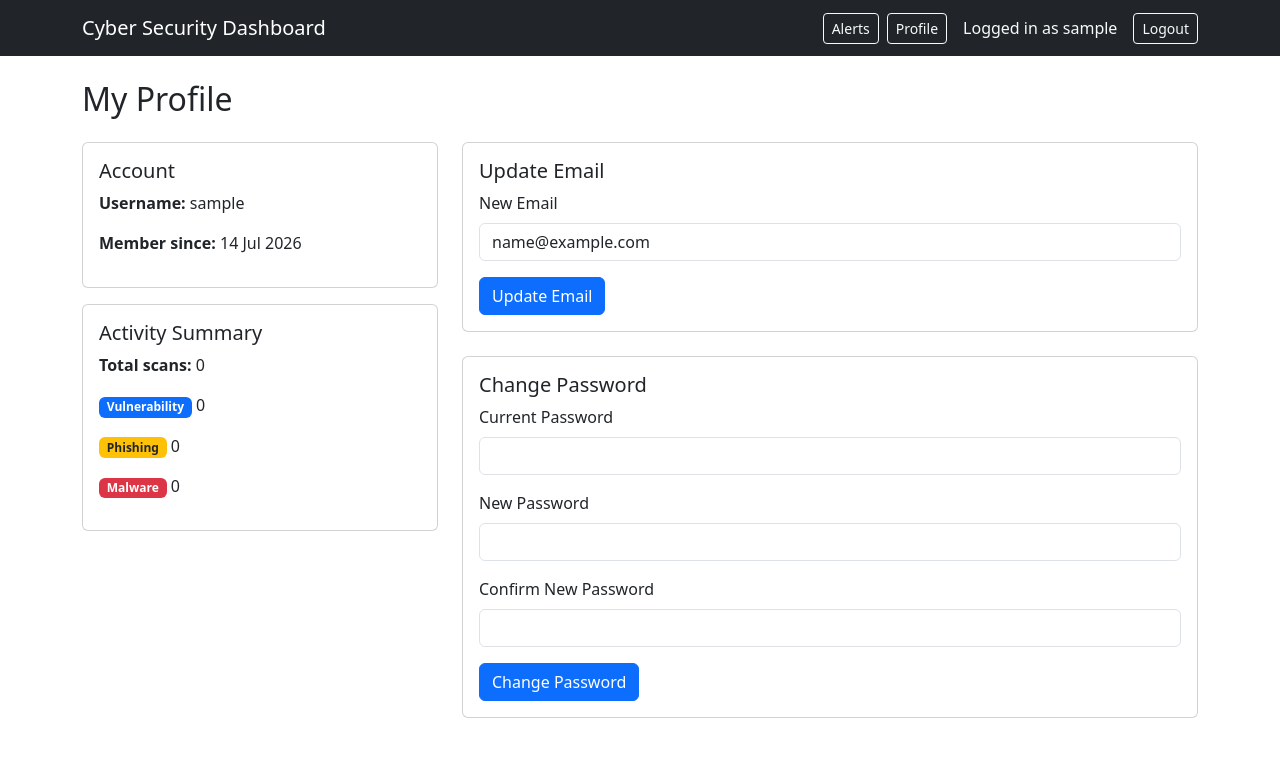
After one commit to Rith239/cyber_dashboard, a Flask app: page /profile in a window 1280 px wide. The commit adds this page. Shown: the top 757 px of the page. Run offline with Flask 3, Linux system fonts and the light colour scheme; the visitor is signed in with stand-in values (Sample User, id 1); data that the repository does not hold is empty; some libraries are stand-ins or nearby versions.

Commit message:
Add user profile page with email update and password change (re-authenticated)

```diff
--- a/app/__init__.py
+++ b/app/__init__.py
@@ -49,13 +49,11 @@ def create_app():
     from app.alerts import alerts_bp
     app.register_blueprint(alerts_bp, url_prefix='/')
 
+    from app.profile import profile_bp
+    app.register_blueprint(profile_bp, url_prefix='/')
+
     @app.context_processor
     def inject_unread_alert_count():
-        """
-        Makes 'unread_alert_count' automatically available in every
-        template (used by the navbar badge in base.html), without
-        needing to pass it manually from every single route.
-        """
         if current_user.is_authenticated:
             from app.models import Alert
             count = Alert.query.filter_by(user_id=current_user.id, is_read=False).count()
--- /dev/null
+++ b/app/profile/forms.py
@@ -0,0 +1,36 @@
+"""
+app/profile/forms.py
+
+Forms for updating email and changing password.
+"""
+
+from flask_wtf import FlaskForm
+from wtforms import StringField, PasswordField, SubmitField
+from wtforms.validators import DataRequired, Email, EqualTo, Length
+
+
+class UpdateEmailForm(FlaskForm):
+    """Form for updating the account's email address."""
+
+    email = StringField('New Email', validators=[DataRequired(), Email()])
+    submit_email = SubmitField('Update Email')
+
+
+class ChangePasswordForm(FlaskForm):
+    """
+    Form for changing the account password.
+    Requires the CURRENT password first -- re-authentication before
+    allowing a sensitive change, so an unattended logged-in session
+    can't be used to silently lock the real owner out.
+    """
+
+    current_password = PasswordField('Current Password', validators=[DataRequired()])
+    new_password = PasswordField(
+        'New Password',
+        validators=[DataRequired(), Length(min=6)]
+    )
+    confirm_new_password = PasswordField(
+        'Confirm New Password',
+        validators=[DataRequired(), EqualTo('new_password', message='Passwords must match.')]
+    )
+    submit_password = SubmitField('Change Password')
--- /dev/null
+++ b/app/profile/routes.py
@@ -0,0 +1,69 @@
+"""
+app/profile/routes.py
+
+Displays account details and handles email updates and password changes.
+"""
+
+from flask import render_template, flash, redirect, url_for
+from flask_login import login_required, current_user
+
+from app import db, bcrypt
+from app.profile import profile_bp
+from app.profile.forms import UpdateEmailForm, ChangePasswordForm
+from app.models import User, Scan
+
+
+@profile_bp.route('/profile', methods=['GET', 'POST'])
+@login_required
+def view():
+    """
+    Shows the current user's account details and activity summary.
+    Handles both the email-update form and the password-change form
+    on the same page (distinguished by which submit button was clicked).
+    """
+    email_form = UpdateEmailForm()
+    password_form = ChangePasswordForm()
+
+    # Pre-fill the email field with the current value on a normal page load
+    if not email_form.is_submitted():
+        email_form.email.data = current_user.email
+
+    if email_form.submit_email.data and email_form.validate_on_submit():
+        existing = User.query.filter(
+            User.email == email_form.email.data, User.id != current_user.id
+        ).first()
+
+        if existing:
+            flash('That email is already in use by another account.', 'warning')
+        else:
+            current_user.email = email_form.email.data
+            db.session.commit()
+            flash('Email updated successfully.', 'success')
+        return redirect(url_for('profile.view'))
+
+    if password_form.submit_password.data and password_form.validate_on_submit():
+        # Re-authentication: verify the CURRENT password before allowing the change.
+        if not bcrypt.check_password_hash(current_user.password_hash, password_form.current_password.data):
+            flash('Current password is incorrect.', 'danger')
+        else:
+            new_hash = bcrypt.generate_password_hash(password_form.new_password.data).decode('utf-8')
+            current_user.password_hash = new_hash
+            db.session.commit()
+            flash('Password changed successfully.', 'success')
+        return redirect(url_for('profile.view'))
+
+    # Activity summary: count of scans by type, for the logged-in user only
+    total_scans = Scan.query.filter_by(user_id=current_user.id).count()
+    vulnerability_count = Scan.query.filter_by(user_id=current_user.id, scan_type='vulnerability').count()
+    phishing_count = Scan.query.filter_by(user_id=current_user.id, scan_type='phishing').count()
+    malware_count = Scan.query.filter_by(user_id=current_user.id, scan_type='malware').count()
+
+    return render_template(
+        'profile/view.html',
+        email_form=email_form,
+        password_form=password_form,
+        total_scans=total_scans,
+        vulnerability_count=vulnerability_count,
+        phishing_count=phishing_count,
+        malware_count=malware_count
+    )
--- a/app/templates/base.html
+++ b/app/templates/base.html
@@ -14,7 +14,7 @@
             </a>
             <div class="d-flex align-items-center">
                 {% if current_user.is_authenticated %}
-                    <a href="{{ url_for('alerts.list_alerts') }}" class="btn btn-outline-light btn-sm me-3 position-relative">
+                    <a href="{{ url_for('alerts.list_alerts') }}" class="btn btn-outline-light btn-sm me-2 position-relative">
                         Alerts
                         {% if unread_alert_count and unread_alert_count > 0 %}
                             <span class="position-absolute top-0 start-100 translate-middle badge rounded-pill bg-danger">
@@ -22,6 +22,7 @@
                             </span>
                         {% endif %}
                     </a>
+                    <a href="{{ url_for('profile.view') }}" class="btn btn-outline-light btn-sm me-3">Profile</a>
                     <span class="navbar-text text-light me-3">Logged in as {{ current_user.username }}</span>
                     <a class="btn btn-outline-light btn-sm" href="{{ url_for('auth.logout') }}">Logout</a>
                 {% else %}
--- /dev/null
+++ b/app/templates/profile/view.html
@@ -0,0 +1,79 @@
+{% extends "base.html" %}
+{% block title %}Profile{% endblock %}
+{% block content %}
+
+<h2 class="mb-4">My Profile</h2>
+
+<div class="row">
+    <div class="col-md-4 mb-4">
+        <div class="card">
+            <div class="card-body">
+                <h5 class="card-title">Account</h5>
+                <p><strong>Username:</strong> {{ current_user.username }}</p>
+                <p><strong>Member since:</strong> {{ current_user.created_at.strftime("%d %b %Y") }}</p>
+            </div>
+        </div>
+
+        <div class="card mt-3">
+            <div class="card-body">
+                <h5 class="card-title">Activity Summary</h5>
+                <p><strong>Total scans:</strong> {{ total_scans }}</p>
+                <p><span class="badge bg-primary">Vulnerability</span> {{ vulnerability_count }}</p>
+                <p><span class="badge bg-warning text-dark">Phishing</span> {{ phishing_count }}</p>
+                <p><span class="badge bg-danger">Malware</span> {{ malware_count }}</p>
+            </div>
+        </div>
+    </div>
+
+    <div class="col-md-8">
+        <div class="card mb-4">
+            <div class="card-body">
+                <h5 class="card-title">Update Email</h5>
+                <form method="POST">
+                    {{ email_form.hidden_tag() }}
+                    <div class="mb-3">
+                        {{ email_form.email.label(class="form-label") }}
+                        {{ email_form.email(class="form-control") }}
+                        {% for error in email_form.email.errors %}
+                            <div class="text-danger small">{{ error }}</div>
+                        {% endfor %}
+                    </div>
+                    {{ email_form.submit_email(class="btn btn-primary") }}
+                </form>
+            </div>
+        </div>
+
+        <div class="card">
+            <div class="card-body">
+                <h5 class="card-title">Change Password</h5>
+                <form method="POST">
+                    {{ password_form.hidden_tag() }}
+                    <div class="mb-3">
+                        {{ password_form.current_password.label(class="form-label") }}
+                        {{ password_form.current_password(class="form-control") }}
+                        {% for error in password_form.current_password.errors %}
+                            <div class="text-danger small">{{ error }}</div>
+                        {% endfor %}
+                    </div>
+                    <div class="mb-3">
+                        {{ password_form.new_password.label(class="form-label") }}
+                        {{ password_form.new_password(class="form-control") }}
+                        {% for error in password_form.new_password.errors %}
+                            <div class="text-danger small">{{ error }}</div>
+                        {% endfor %}
+                    </div>
+                    <div class="mb-3">
+                        {{ password_form.confirm_new_password.label(class="form-label") }}
+                        {{ password_form.confirm_new_password(class="form-control") }}
+                        {% for error in password_form.confirm_new_password.errors %}
+                            <div class="text-danger small">{{ error }}</div>
+                        {% endfor %}
+                    </div>
+                    {{ password_form.submit_password(class="btn btn-primary") }}
+                </form>
+            </div>
+        </div>
+    </div>
+</div>
+
+{% endblock %}
```
Also changed, not shown: app/profile/__init__.py (added, +12 -0 lines).
